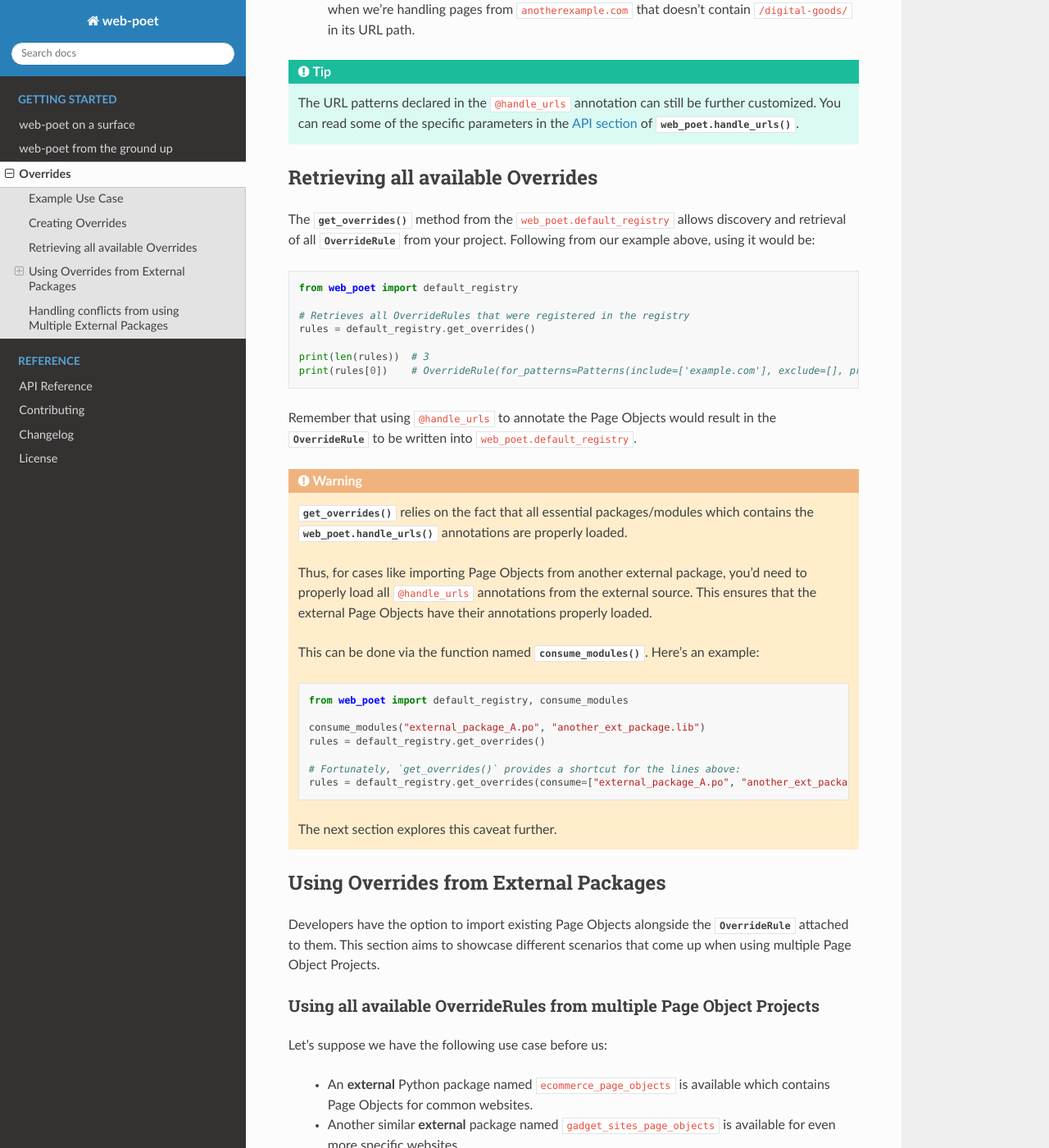
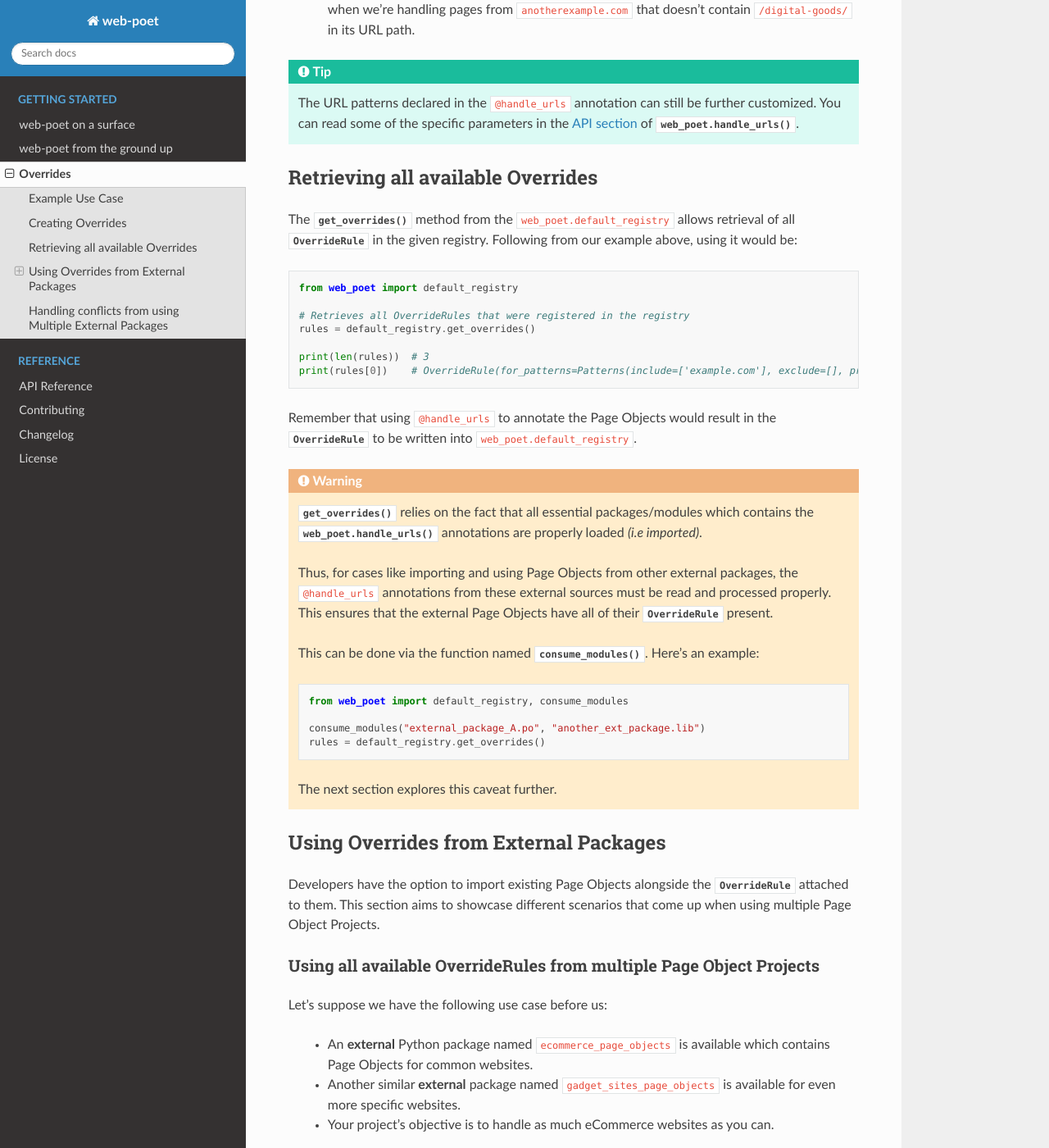
Before and after one commit to scrapinghub/web-poet, a Sphinx documentation site: the page built from docs/intro/overrides.rst, in a window 1280 px wide and 1400 px high, scrolled down 1861 px. Shown: the whole window at 82% size. Built offline with Sphinx 7.4.7 and the Read the Docs theme 2.0.0, drawn with Linux system fonts in a browser that asks for light colours; some of the changed text lies outside the part shown.

Commit message:
remove 'consume' param in get_overrides(); more explicit docs about how rules are imported

```diff
--- a/docs/intro/overrides.rst
+++ b/docs/intro/overrides.rst
@@ -109,7 +109,7 @@ Retrieving all available Overrides
 ----------------------------------
 
 The :meth:`~.PageObjectRegistry.get_overrides` method from the ``web_poet.default_registry``
-allows discovery and retrieval of  all :class:`~.OverrideRule` from your project.
+allows retrieval of  all :class:`~.OverrideRule` in the given registry.
 Following from our example above, using it would be:
 
 .. code-block:: python
@@ -130,12 +130,12 @@ in the :class:`~.OverrideRule` to be written into ``web_poet.default_registry``.
 
     :meth:`~.PageObjectRegistry.get_overrides` relies on the fact that all essential
     packages/modules which contains the :func:`web_poet.handle_urls`
-    annotations are properly loaded.
+    annotations are properly loaded `(i.e imported)`.
 
-    Thus, for cases like importing Page Objects from another external package,
-    you'd need to properly load all ``@handle_urls`` annotations from the external
-    source. This ensures that the external Page Objects have their annotations
-    properly loaded.
+    Thus, for cases like importing and using Page Objects from other external packages,
+    the ``@handle_urls`` annotations from these external sources must be read and
+    processed properly. This ensures that the external Page Objects have all of their
+    :class:`~.OverrideRule` present.
 
     This can be done via the function named :func:`~.web_poet.overrides.consume_modules`.
     Here's an example:
@@ -146,9 +146,6 @@ in the :class:`~.OverrideRule` to be written into ``web_poet.default_registry``.
 
         consume_modules("external_package_A.po", "another_ext_package.lib")
         rules = default_registry.get_overrides()
-
-        # Fortunately, `get_overrides()` provides a shortcut for the lines above:
-        rules = default_registry.get_overrides(consume=["external_package_A.po", "another_ext_package.lib"])
 
     The next section explores this caveat further.
 
@@ -187,17 +184,14 @@ This can be done something like:
     from web_poet import default_registry, consume_modules
 
     # ❌ Remember that this wouldn't retrieve any rules at all since the
-    # annotations are NOT properly loaded.
+    # annotations are NOT properly imported.
     rules = default_registry.get_overrides()
     print(rules)  # []
 
     # ✅ Instead, you need to run the following so that all of the Page
-    # Objects in the external packages are recursively loaded.
+    # Objects in the external packages are recursively imported.
     consume_modules("ecommerce_page_objects", "gadget_sites_page_objects")
     rules = default_registry.get_overrides()
-
-    # Alternatively, this could be shortened using:
-    rules = default_registry.get_overrides(consume=["ecommerce_page_objects", "gadget_sites_page_objects"])
 
     # The collected rules would then be as follows:
     print(rules)
@@ -209,9 +203,9 @@ This can be done something like:
 .. note::
 
     Once :func:`~.web_poet.overrides.consume_modules` is called, then all
-    external Page Objects are loaded and available for the entire runtime
-    duration. Calling :func:`~.web_poet.overrides.consume_modules` again makes
-    no difference unless a new set of modules are provided.
+    external Page Objects are recursively imported and available for the entire
+    runtime duration. Calling :func:`~.web_poet.overrides.consume_modules` again
+    makes no difference unless a new set of modules are provided.
 
 .. _`intro-rule-subset`:
 
@@ -221,7 +215,7 @@ Using only a subset of the available OverrideRules
 Suppose that the use case from the previous section has changed wherein a
 subset of :class:`~.OverrideRule` would be used. This could be achieved by
 using the :meth:`~.PageObjectRegistry.search_overrides` method which allows for
-convenient selection of a subset of rules from the ``default_registry``.
+convenient selection of a subset of rules from a given registry.
 
 Here's an example of how you could manually select the rules using the
 :meth:`~.PageObjectRegistry.search_overrides` method instead:
```
Also changed, not shown: other parts of docs/intro/overrides.rst (+1 -1 lines), 2 other files.
